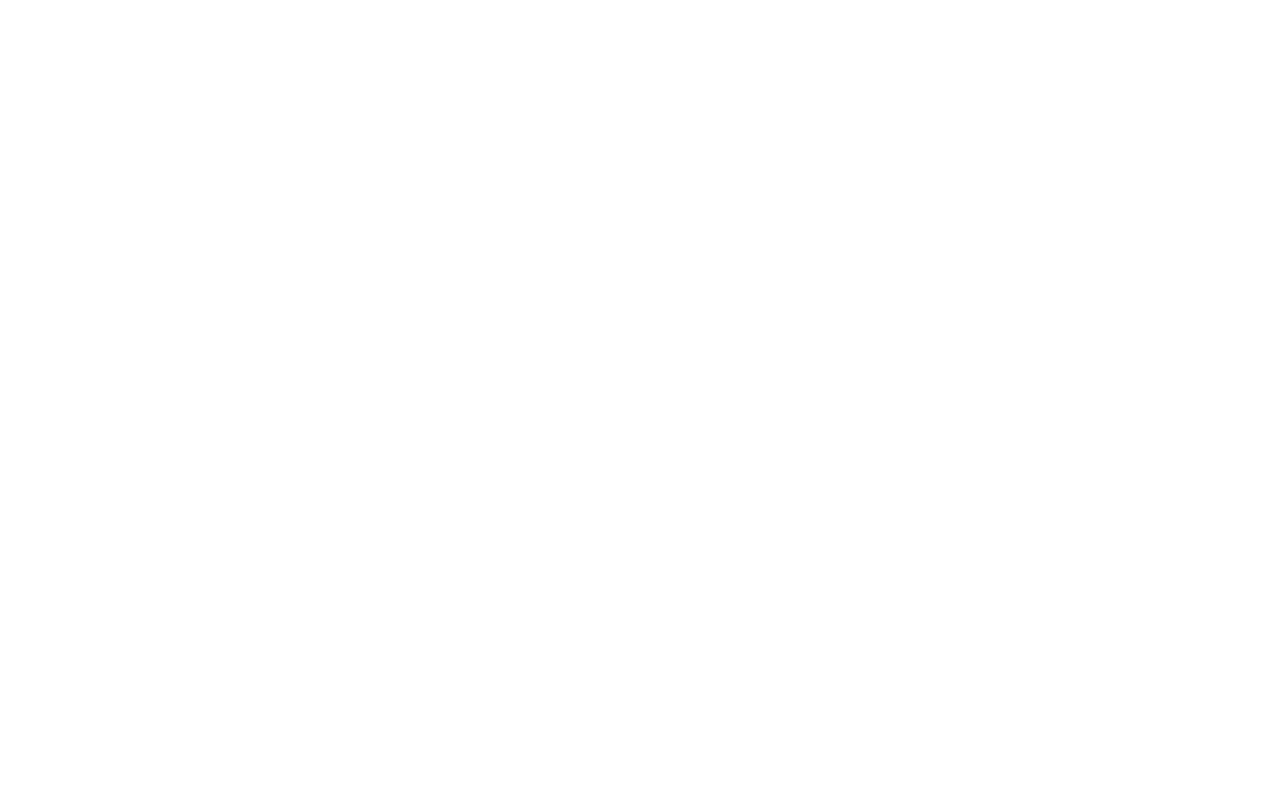
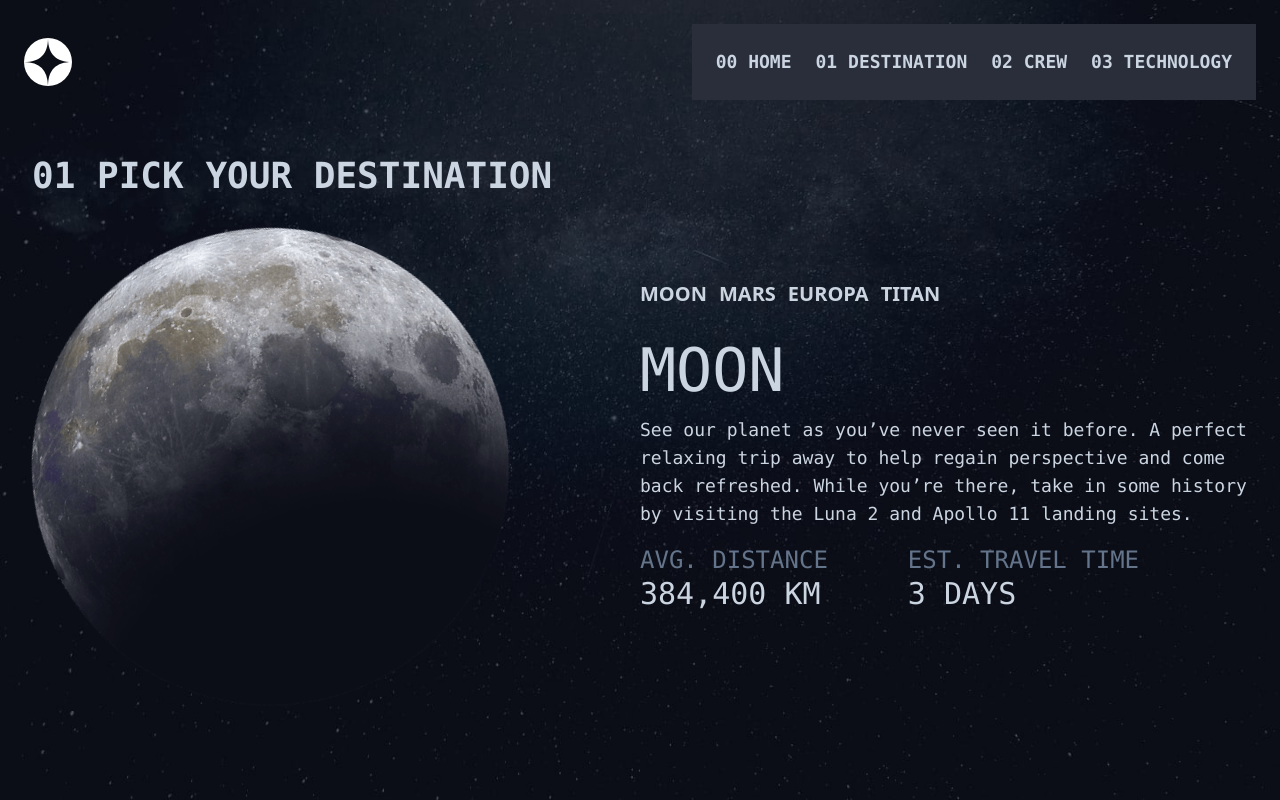
Before and after one commit to adisa-ade/Space-Tourism, a Vue app: page /destination/Moon in a window 1280 px wide. Before the commit this address had no page. Built offline with nearby package versions, Linux system fonts and the light colour scheme.

Commit message:
made some changes

```diff
--- a/src/components/Nav.vue
+++ b/src/components/Nav.vue
@@ -6,21 +6,21 @@
 <template>
     <header class="flex justify-between items-center p-6">
         <img src="../assets/shared/logo.svg" alt="">
-        <div class="mobile-toggle z-10">
+        <div class="mobile-toggle z-50">
         <img v-if="showNavBar" @click="showNavBar = false" src="../assets/shared/icon-hamburger.svg" alt="">
         <img v-if="!showNavBar" :style="{display:'block'}" @click="showNavBar = true" class="hidden close" src="../assets/shared/icon-close.svg" alt="">
         </div>
         <div class="desktop-nav flex gap-6 p-6 m-0">
-            <RouterLink to="/" class="text-lg font-bold hover:border-b-4 border-gray-500">00 HOME</RouterLink>
-            <RouterLink to="/destination" class="text-lg font-bold hover:border-b-4 border-gray-500">01 DESTINATION</RouterLink>
-            <RouterLink to="/crew" class="text-lg font-bold hover:border-b-4 border-gray-500">02 CREW</RouterLink>
-            <RouterLink to="/technology" class="text-lg font-bold hover:border-b-4 border-gray-500">03 TECHNOLOGY</RouterLink>
+            <RouterLink to="/" class="text-lg font-bold hover:border-b-2 hover:border-gray-500">00 HOME</RouterLink>
+            <RouterLink to="/destination/Moon" class="text-lg font-bold hover:border-b-2 hover:border-gray-500">01 DESTINATION</RouterLink>
+            <RouterLink to="/crew" class="text-lg font-bold hover:border-b-2 hover:border-gray-500">02 CREW</RouterLink>
+            <RouterLink to="/technology" class="text-lg font-bold hover:border-b-2 hover:border-gray-500">03 TECHNOLOGY</RouterLink>
             </div>
     </header>
     <nav>
-        <div v-if="!showNavBar" :style="{display:'flex'}" class="mobile-nav hidden flex-col bg-gradient-to-b from-gray-800 to-gray-300 py-20 px-10 space-y-10 w-3/4 h-screen absolute top-0 right-0">
+        <div v-if="!showNavBar" :style="{display:'flex'}" class="mobile-nav hidden flex-col bg-gradient-to-b from-gray-800 to-gray-300 py-20 px-10 space-y-10 w-3/4 h-screen absolute top-0 right-0 z-10">
         <RouterLink to="/" class="text-lg font-bold">00 HOME</RouterLink>
-        <RouterLink to="/destination" class="text-lg font-bold">01 DESTINATION</RouterLink>
+        <RouterLink to="/destination/Moon" class="text-lg font-bold">01 DESTINATION</RouterLink>
         <RouterLink to="crew" class="text-lg font-bold">02 CREW</RouterLink>
         <RouterLink to="technology" class="text-lg font-bold">03 TECHNOLOGY</RouterLink>
         </div>
--- a/src/router/index.js
+++ b/src/router/index.js
@@ -11,12 +11,12 @@
         component:HomeViewVue
     },
     {
-        path:'/destination',
+        path:'/destination/:name',
         name: 'destination',
         component: Destination
     },
     {
-        path:'/crew',
+        path:'/crew/',
         name: 'crew',
         component: Crew
     },
--- a/src/views/Destination.vue
+++ b/src/views/Destination.vue
@@ -1,22 +1,94 @@
 <script setup>
-    import Nav from '@/components/Nav.vue';
-    import planets from '../data/data.json'
+import { ref, watch, onMounted } from 'vue'
+import Nav from '@/components/Nav.vue'
+import data from '../data/data.json'
+import { useRoute } from 'vue-router'
+import MoonImg from '../assets/destination/image-moon.png'
+import MarsImg from '../assets/destination/image-mars.png'
+import EuropaImg from '../assets/destination/image-europa.png'
+import TitanImg from '../assets/destination/image-titan.png'
+
+const route = useRoute()
+const currentDestination = ref({
+  name: 'Moon',
+  images: {
+    png: '../assets/destination/image-moon.png',
+    webp: '../assets/destination/image-moon.webp',
+  },
+  description: 'See our planet as you’ve never seen it before. A perfect relaxing trip away to help regain perspective and come back refreshed. While you’re there, take in some history by visiting the Luna 2 and Apollo 11 landing sites.',
+  distance: '384,400 km',
+  travel: '3 days',
+});
+
+const imageMap = {
+  'Moon': MoonImg,
+  'Mars': MarsImg,
+  'Europa': EuropaImg,
+  'Titan': TitanImg,
+}
+const imageUrl = ref(MoonImg)
+
+const updateImage = () => {
+  const urlParts = route.path.split('/')
+  const lastPart = urlParts.slice(-1).toString()
+  imageUrl.value = imageMap[lastPart]
+}
+
+watch(() => route.path, updateImage, { immediate: true })
+const updateDestination = () => {
+  const destinationName = route.params.name
+  currentDestination.value = data.destinations.find(dest => dest.name === destinationName)
+}
+
+watch(() => route.params.name, updateDestination)
+onMounted(updateDestination)
 </script>
 <template>
-    <body class="min-h-screen scroll-smooth text-slate-300 font-mono pb-4">
+    <body class="min-h-screen scroll-smooth text-slate-300 font-mono pb-4 z-0">
         <Nav/>
-        <div class="flex flex-col items-center">
-          <div>
-            <h1 class="text-lg font-bold">01 PICK YOUR DESTINATION</h1>
-            <img src="" alt="">
+        <div class="flex flex-col md:flex-row md:justify-between md:items-center p-4 md:p-8 z-0">
+          <div class="flex flex-col items-center md:items-start space-y-8">
+            <h1 class="text-lg font-bold md:text-4xl">01 PICK YOUR DESTINATION</h1>
+            <img :src="imageUrl" alt="" class="animate w-11/12">
           </div>
-          <div>
-            <h1 v-for="planet in planets">{{planet.map( planet => planet)}}</h1>
+          <div class="mt-8 md:w-2/4">
+             <div class="flex justify-center md:justify-normal space-x-3">
+              <router-link to="/destination/Moon" class="text-xl font-bold uppercase font-sans hover:border-b-2 hover:border-gray-400 focus:border-b-2 border-white">Moon</router-link>
+              <router-link to="/destination/Mars" class="text-xl font-bold uppercase font-sans hover:border-b-2 hover:border-gray-400 focus:border-b-2 border-white">Mars</router-link>
+              <router-link to="/destination/Europa" class="text-xl font-bold uppercase font-sans hover:border-b-2 hover:border-gray-400 focus:border-b-2 border-white">Europa</router-link>
+              <router-link to="/destination/Titan" class="text-xl font-bold uppercase font-sans hover:border-b-2 hover:border-gray-400 focus:border-b-2 border-white">Titan</router-link>
+            </div>
+            <div class="flex flex-col items-center md:items-start mt-8 space-y-4">
+          <h2 class="text-6xl uppercase">{{ currentDestination.name }}</h2>
+          <p class="text-sm md:text-lg text-center md:text-left">{{ currentDestination.description }}</p>
+          <div class="space-y-8 text-center md:text-left md:flex md:items-center md:space-y-0 md:gap-x-8 lg:gap-x-20">
+            <div>
+              <p class="text-2xl md:text-lg lg:text-2xl font-medium uppercase text-slate-500">Avg. Distance</p>
+              <p class="text-4xl md:text-lg lg:text-3xl uppercase">{{ currentDestination.distance }}</p>
+            </div>
+
+            <div>
+              <p class="text-2xl md:text-sm lg:text-2xl font-medium uppercase text-slate-500">Est. Travel Time</p>
+              <p class="text-4xl md:text-lg lg:text-3xl uppercase">{{ currentDestination.travel }}</p>
+            </div>
           </div>
         </div>
+        </div>
+      </div>
     </body>
 </template>
 <style scoped>
+.animate{
+  animation: rotate 80s linear infinite;
+}
+@keyframes rotate {
+  from{
+    transform: rotate(0);
+  }
+  to{
+    transform: rotate(360deg);
+  }
+}
 @media screen and (max-width: 767px) {
     body{
       background-image: url('../assets/destination/background-destination-mobile.jpg');
--- a/src/views/HomeView.vue
+++ b/src/views/HomeView.vue
@@ -13,8 +13,8 @@
             Well sit back, and relax because we'll give you a truly out of this world experience
         </p>
     </div>
-    <div class="w-72 h-72 bg-white rounded-full flex justify-center items-center animate-pulse explore">
-        <h1 class="text-5xl text-black">EXPLORE</h1>
+    <div class="w-72 h-72 bg-white rounded-full flex justify-center items-center explore">
+        <h1 class="text-5xl text-slate-500">EXPLORE</h1>
     </div>
     </div>
     </body>
@@ -22,6 +22,21 @@
 <style scoped>
   .explore{
     box-shadow: 2px 2px 30px 20px rgb(198, 199, 184);
+    animation: pulse 15s infinite linear;
+  }
+  @keyframes pulse {
+    0%{
+      opacity: .5;
+    }
+    50%{
+      opacity: .2;
+    }
+    75%{
+      opacity: 1;
+    }
+    100%{
+      opacity: .5;
+    }
   }
     @media screen and (max-width: 767px) {
   body{
```
